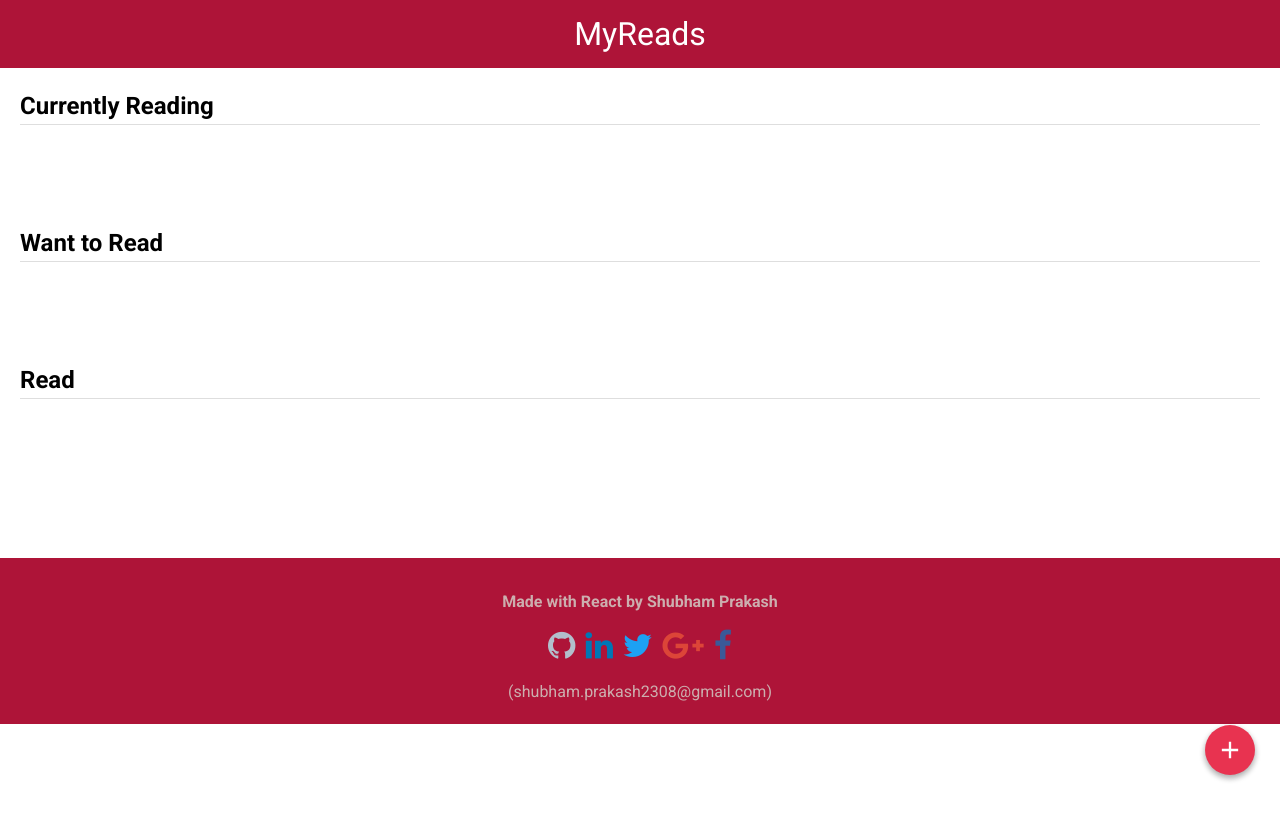
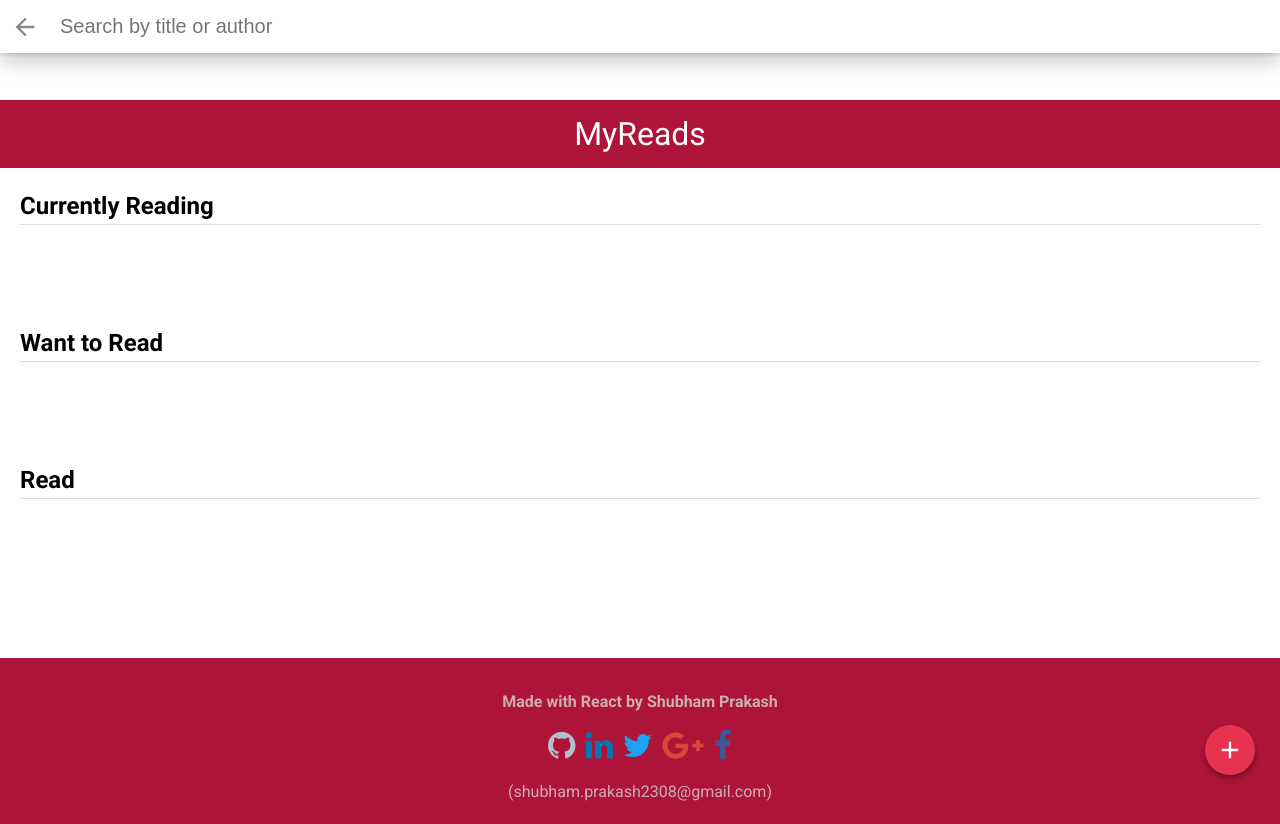
Before and after one commit to iShubhamPrakash/book-tracker, a React (Create React App) app: page / in a window 1280 px wide. Before the commit the page ends 800 px from the top, so only its background shows below. Built offline with nearby package versions, Linux system fonts and the light colour scheme.

Commit message:
Separated components and removes unwanted hardcoded elements

```diff
--- a/src/App.js
+++ b/src/App.js
@@ -5,7 +5,9 @@ import Footer from './components/Footer'
 import SearchBooks from './components/SearchBooks'
 import ListBooks from './components/ListBooks'
 
+
 class BooksApp extends React.Component {
+
   state = {
     /**
      * TODO: Instead of using this state variable to keep track of which page
@@ -19,12 +21,19 @@ class BooksApp extends React.Component {
   render() {
     return (
       <div className="app">
-        {this.state.showSearchPage ? (<SearchBooks />) : (<ListBooks data={this.state}/>)}
 
-        <Footer/>
+        <SearchBooks />
+        <ListBooks />
+
+        {/* {this.state.showSearchPage ? (<SearchBooks />) : (<ListBooks/>)} */}
+
+
+        <Footer />
+
       </div>
     )
   }
 }
 
+
 export default BooksApp
--- a/src/components/Book.js
+++ b/src/components/Book.js
@@ -1,7 +1,7 @@
-import React from 'react';
+import React, { Component} from 'react';
 import PropTypes from 'prop-types';
 
-class Book extends React.Component {
+class Book extends Component {
     render() {
         return (
             <div className="book">
--- a/src/components/ListBooks.js
+++ b/src/components/ListBooks.js
@@ -1,8 +1,10 @@
 import React, { Component } from 'react';
+import Book from './Book';
 import PropTypes from 'prop-types';
 
+
 class ListBooks extends Component {
-    render(props) {
+    render() {
         return (
 <div className="list-books">
     <div className="list-books-title">
@@ -43,7 +45,7 @@ class ListBooks extends Component {
         </div>
     </div>
             <div className="open-search">
-              <a onClick={(props) => props.data.setState({ showSearchPage: true })}>Add a book</a>
+              <a>Add a book</a>
             </div>
           </div>
 
--- a/src/components/SearchBooks.js
+++ b/src/components/SearchBooks.js
@@ -1,13 +1,14 @@
 import React, { Component } from 'react';
-// import './App.css';
+import Book from './Book';
+// Import proptypes for typeChecking
+import PropTypes from 'prop-types';
 
 class SearchBooks extends Component {
   render() {
       return (
-
           <div className="search-books">
           <div className="search-books-bar">
-              <a className="close-search" onClick={() => this.setState({ showSearchPage: false })}>Close</a>
+            <a className="close-search">Close</a>
             <div className="search-books-input-wrapper">
               {/*
                 NOTES: The search from BooksAPI is limited to a particular set of search terms.
@@ -30,4 +31,10 @@ class SearchBooks extends Component {
     }
 }
 
+
+
+SearchBooks.propTypes = {
+  // changeState:PropTypes.func.isRequired
+}
+
 export default SearchBooks;
```
Lines whose indentation alone changed are shown as unchanged.
